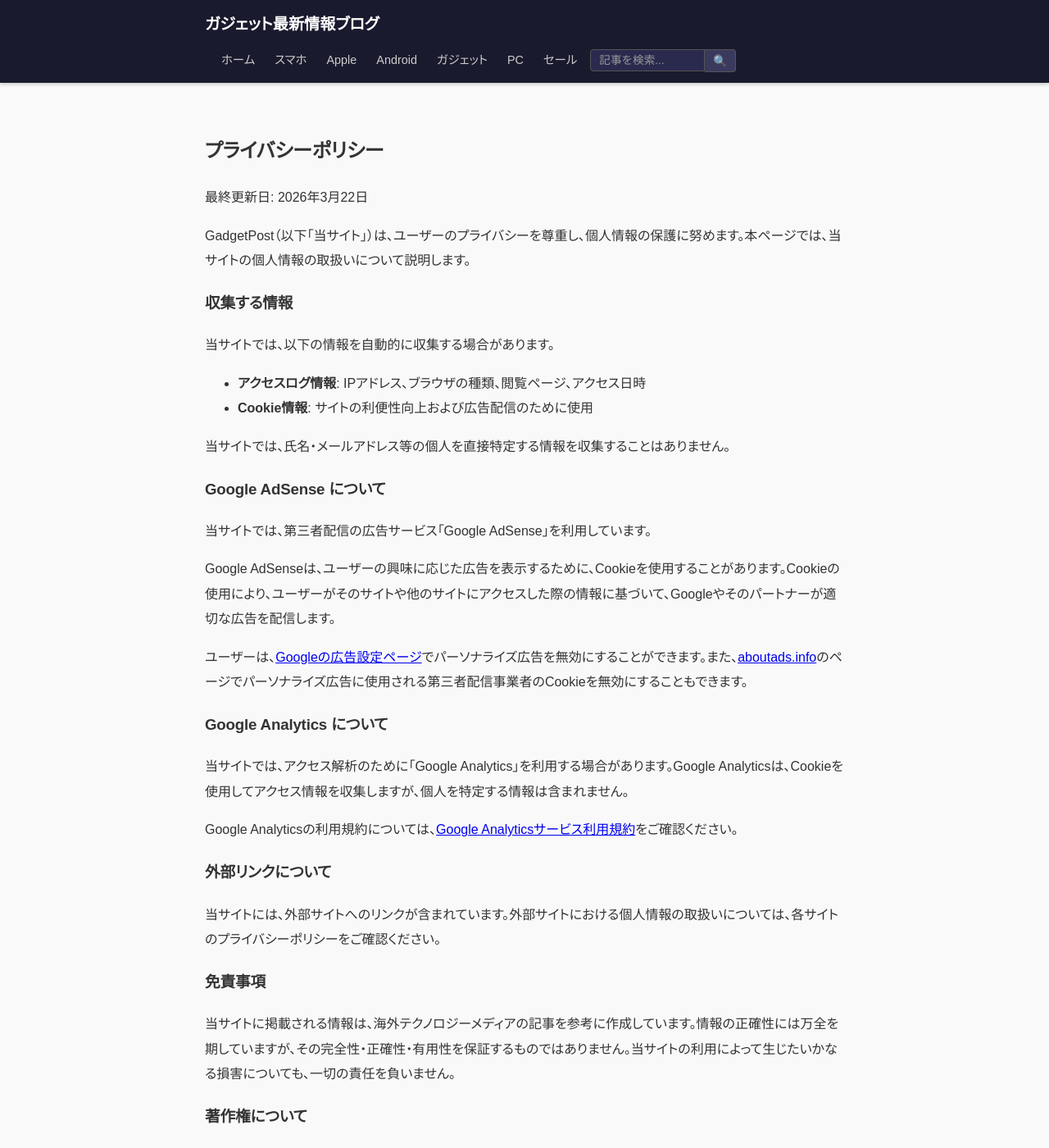
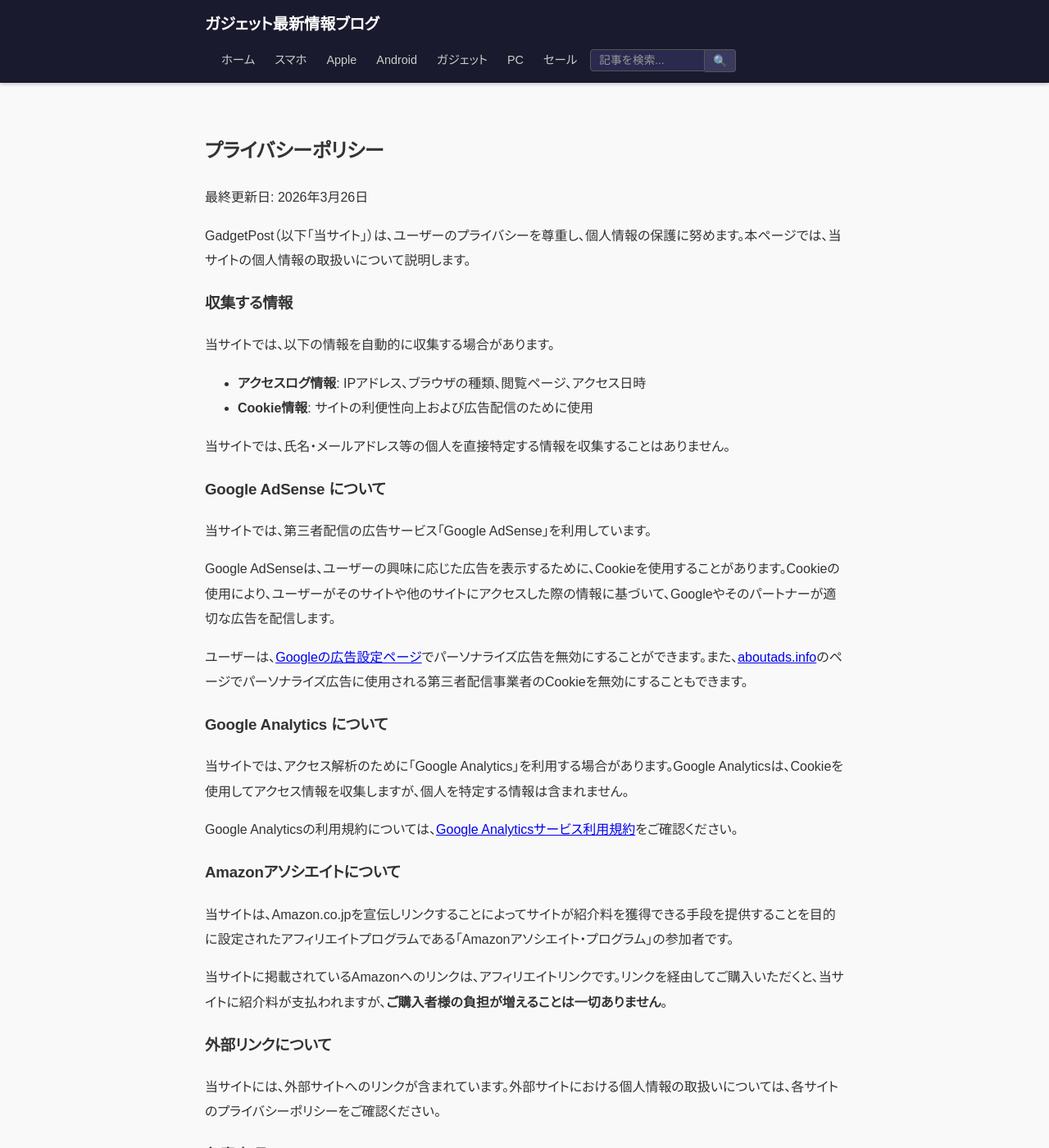
Before and after one commit to kokuto09181-debug/kokuto09181-debug.github.io, a Jekyll site: the page built from privacy.md, in a window 1280 px wide and 1400 px high. Shown: the whole window at 82% size. Built offline with Jekyll 4.4.1, drawn with Linux system fonts in a browser that asks for light colours.

Commit message:
feat: AdSense申請準備 - Amazonアフィリエイト開示追加・ads.txt作成
- privacy.md: Amazonアソシエイト参加の開示文を追加
- ads.txt: AdSense publisher ID設定用ファイルを作成（ID取得後に更新）

Co-Authored-By: Claude Sonnet 4.6 <noreply@anthropic.com>

```diff
--- /dev/null
+++ b/ads.txt
@@ -0,0 +1 @@
+google.com, ca-pub-XXXXXXXXXXXXXXXX, DIRECT, f08c47fec0942fa0
--- a/privacy.md
+++ b/privacy.md
@@ -6,7 +6,7 @@ permalink: /privacy/
 
 ## プライバシーポリシー
 
-最終更新日: 2026年3月22日
+最終更新日: 2026年3月26日
 
 GadgetPost（以下「当サイト」）は、ユーザーのプライバシーを尊重し、個人情報の保護に努めます。本ページでは、当サイトの個人情報の取扱いについて説明します。
 
@@ -33,6 +33,12 @@ Google AdSenseは、ユーザーの興味に応じた広告を表示するため
 
 Google Analyticsの利用規約については、[Google Analyticsサービス利用規約](https://marketingplatform.google.com/about/analytics/terms/jp/)をご確認ください。
 
+### Amazonアソシエイトについて
+
+当サイトは、Amazon.co.jpを宣伝しリンクすることによってサイトが紹介料を獲得できる手段を提供することを目的に設定されたアフィリエイトプログラムである「Amazonアソシエイト・プログラム」の参加者です。
+
+当サイトに掲載されているAmazonへのリンクは、アフィリエイトリンクです。リンクを経由してご購入いただくと、当サイトに紹介料が支払われますが、**ご購入者様の負担が増えることは一切ありません**。
+
 ### 外部リンクについて
 
 当サイトには、外部サイトへのリンクが含まれています。外部サイトにおける個人情報の取扱いについては、各サイトのプライバシーポリシーをご確認ください。
```
